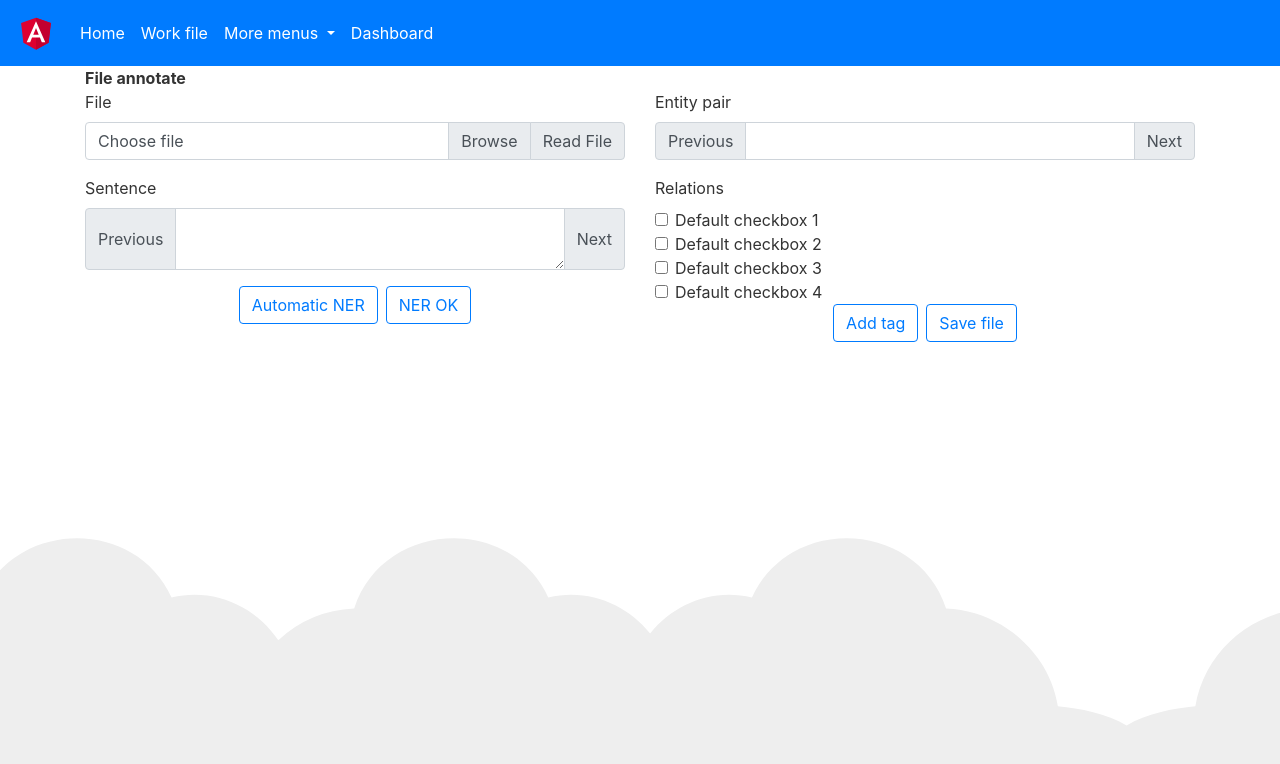
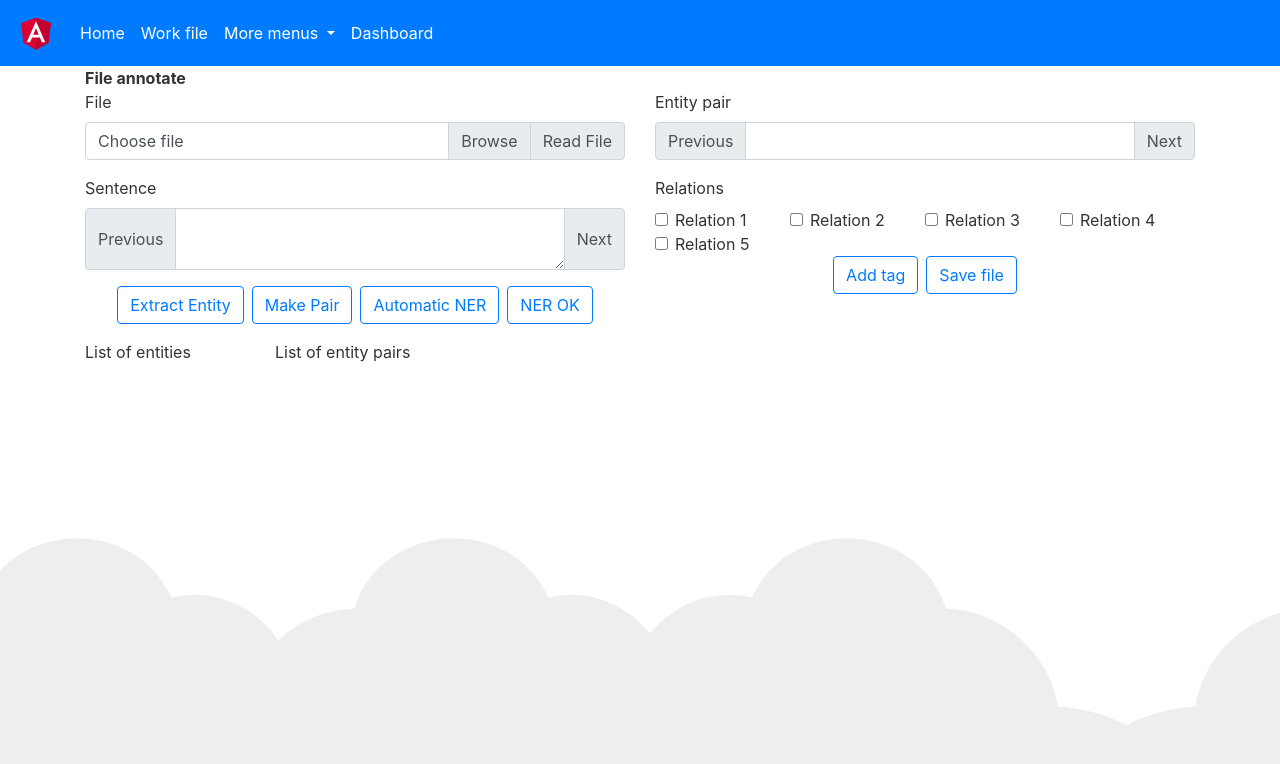
Before and after one commit to abera87/angular-file-read, an Angular app: page /fileannotate in a window 1280 px wide. Shown: the top 764 px of the page. Built offline with nearby package versions, Linux system fonts and the light colour scheme.

Commit message:
add entity, entity pair, relation tags
extractentity, make entity pair, add dynamic relation tags check box add using reactive form

```diff
--- a/package.json
+++ b/package.json
@@ -20,7 +20,6 @@
     "@angular/platform-browser-dynamic": "~10.2.0",
     "@angular/router": "~10.2.0",
     "bootstrap": "^4.5.3",
-    "electron": "^11.1.1",
     "file-saver": "^2.0.5",
     "jquery": "^3.5.1",
     "jszip": "^3.5.0",
--- /dev/null
+++ b/src/app/Entities/NamedEntity.ts
@@ -0,0 +1,10 @@
+export class NamedEntity{
+    entityPair:string;
+    relationTag:string[];
+    /**
+     *
+     */
+    constructor(entityPair:string) {
+        this.entityPair=entityPair;
+    }
+}
--- a/src/app/app-routing.module.ts
+++ b/src/app/app-routing.module.ts
@@ -11,7 +11,7 @@ const routes: Routes = [
 ];
 
 @NgModule({
-  imports: [RouterModule.forRoot(routes,{scrollPositionRestoration:'top',useHash:false})],
+  imports: [RouterModule.forRoot(routes)],
   exports: [RouterModule]
 })
 export class AppRoutingModule { }
--- a/src/app/app.module.ts
+++ b/src/app/app.module.ts
@@ -6,9 +6,8 @@ import { AppComponent } from './app.component';
 import { FileannotateComponent } from './fileannotate/fileannotate.component';
 import { NavigationComponent } from './navigation/navigation.component';
 import { HomeComponent } from './home/home.component';
-import { FormsModule } from '@angular/forms';
+import { FormsModule, ReactiveFormsModule } from '@angular/forms';
 import { CheckFileReadComponent } from './check-file-read/check-file-read.component';
-import { LocationStrategy, PathLocationStrategy } from '@angular/common';
 
 
 @NgModule({
@@ -22,9 +21,10 @@ import { LocationStrategy, PathLocationStrategy } from '@angular/common';
   imports: [
     BrowserModule,
     FormsModule,
+    ReactiveFormsModule,
     AppRoutingModule
   ],
-  providers: [{provide:LocationStrategy,useClass:PathLocationStrategy}],
+  providers: [],
   bootstrap: [AppComponent]
 })
 export class AppModule { }
--- a/src/app/fileannotate/fileannotate.component.html
+++ b/src/app/fileannotate/fileannotate.component.html
@@ -12,13 +12,15 @@ file path: {{filePath}}
         <label for="inputGroupFile02">File</label>
         <div class="input-group mb-3">
             <div class="custom-file">
-              <input type="file" class="custom-file-input" id="inputGroupFile02" (change)="onChange($event.target.files)">
-              <label class="custom-file-label" for="inputGroupFile02" aria-describedby="inputGroupFileAddon02">Choose file</label>
+                <input type="file" class="custom-file-input" id="inputGroupFile02"
+                    (change)="onChange($event.target.files)">
+                <label class="custom-file-label" for="inputGroupFile02" aria-describedby="inputGroupFileAddon02">Choose
+                    file</label>
             </div>
             <div class="input-group-append">
-              <span class="input-group-text" id="inputGroupFileAddon02" (click)="ReadSelectedFile()" >Read File</span>
+                <span class="input-group-text" id="inputGroupFileAddon02" (click)="ReadSelectedFile()">Read File</span>
             </div>
-          </div>
+        </div>
 
         <!-- <div class="input-group mb-3">
             <input type="text" class="form-control" id="file-path-txt" [value]="filePath">
@@ -34,58 +36,77 @@ file path: {{filePath}}
             <div class="input-group-prepend">
                 <span class="input-group-text">Previous</span>
             </div>
-            <textarea class="form-control" id="sentence-txt" [(ngModel)]="fileContent"></textarea>
+            <textarea class="form-control" id="sentence-txt" [(ngModel)]="fileContent"
+                (select)="onSelect($event)"></textarea>
             <div class="input-group-append">
                 <span class="input-group-text">Next</span>
             </div>
         </div>
         <div class="text-center mb-3">
+            <button type="button" class="btn btn-outline-primary mr-2" title="Automatic named entity recognition"
+                (click)="ExtractEntity()">Extract Entity</button>
+            <button type="button" class="btn btn-outline-primary mr-2" title="Automatic named entity recognition"
+                (click)="CreateEntityPair()">Make Pair</button>
             <button type="button" class="btn btn-outline-primary mr-2"
                 title="Automatic named entity recognition">Automatic
                 NER</button>
             <button type="button" class="btn  btn-outline-primary">NER OK</button>
         </div>
+        <div class="imput-group mb-3">
+            <div class="row">
+                <div class="col-4 mb-3">
+                    <label for="">List of entities</label>
+                    <ul class="list-group overflow-auto" style="max-height: 300px;">
+                        <li class="list-group-item" *ngFor="let entity of entities">
+                            {{entity}}<button type="button" class="close" (click)="RemoveItem(entity)">&times;</button>
+                        </li>
+                    </ul>
+                </div>
+                <div class="col mb-3 ">
+                    <label for=""> List of entity pairs</label>
+                    <ul class="list-group overflow-auto" style="max-height: 300px;">
+                        <li class="list-group-item" *ngFor="let pair of entityPairs">
+                            {{pair.entityPair}}
+                        </li>
+                    </ul>
+                </div>
+            </div>
+        </div>
     </div>
+
     <div class="col-lg-6 col-sm-12">
         <label for="entity-pair">Entity pair</label>
         <div class="input-group mb-3">
             <div class="input-group-prepend">
-                <span class="input-group-text">Previous</span>
+                <span class="input-group-text" (click)="GetEntityPair(itemNavigation.Previous)">Previous</span>
             </div>
-            <input type="text" class="form-control" id="entity-pair" />
+            <input type="text" class="form-control" id="entity-pair" [value]="currentEntityPair" />
             <div class="input-group-append">
-                <span class="input-group-text">Next</span>
+                <span class="input-group-text" (click)="GetEntityPair(itemNavigation.Next)">Next</span>
             </div>
         </div>
         <label for="relation-chkbox">Relations</label>
-        <div class="form-check">
-            <input class="form-check-input" type="checkbox" value="" id="defaultCheck1">
-            <label class="form-check-label" for="defaultCheck1">
-                Default checkbox 1
-            </label>
-        </div>
-        <div class="form-check">
-            <input class="form-check-input" type="checkbox" value="" id="defaultCheck2">
-            <label class="form-check-label" for="defaultCheck2">
-                Default checkbox 2
-            </label>
-        </div>
-        <div class="form-check">
-            <input class="form-check-input" type="checkbox" value="" id="defaultCheck3">
-            <label class="form-check-label" for="defaultCheck3">
-                Default checkbox 3
-            </label>
-        </div>
-        <div class="form-check">
-            <input class="form-check-input" type="checkbox" value="" id="defaultCheck4">
-            <label class="form-check-label" for="defaultCheck4">
-                Default checkbox 4
-            </label>
-        </div>
-        <div class="text-center mb-3">
-            <button type="button" class="btn btn-outline-primary mr-2"
-                title="Add tag">Add tag</button>
-            <button type="button" class="btn  btn-outline-primary" (click)="WriteFile()">Save file</button>
+        <div class="input-group mb-3">
+            <form [formGroup]="relationTagFormGroup" (ngSubmit)="AddRelationTag()">
+                <div class="row mr-auto ml-auto">
+                    <div class="form-check col-3" formArrayName="relationTags"
+                        *ngFor="let relation of RelationTagsFormArray.controls; let i=index">
+                        <input class="form-check-input" type="checkbox" [formControlName]="i" id="{{i}}">
+                        <label class="form-check-label" [for]="i">
+                            {{relationsData[i]}}
+                        </label>
+                    </div>
+                </div>
+                <div class="text-center">
+                    <!-- <button type="submit" class="btn btn-outline-primary mr-2" title="Add tag"
+                        [disabled]="!relationTagFormGroup.valid"
+                        >
+                        Add tag</button> -->
+                    <button type="submit" class="btn btn-outline-primary mr-2" title="Add tag">Add tag</button>
+                    <button type="button" class="btn  btn-outline-primary" (click)="WriteFile()">Save file</button>
+                    <!-- <div *ngIf="!relationTagFormGroup.valid">At least one tags need to select for Add Tag</div> -->
+                </div>
+            </form>
         </div>
     </div>
 </div>
--- a/src/app/fileannotate/fileannotate.component.ts
+++ b/src/app/fileannotate/fileannotate.component.ts
@@ -1,7 +1,10 @@
 import { Component, OnInit } from '@angular/core';
+import { FormArray, FormBuilder, FormControl, FormGroup, ValidatorFn } from '@angular/forms';
+import { map, filter } from 'rxjs/operators';
 
 import fileSaver from 'file-saver';
 import * as JSZip from 'jszip';
+import { NamedEntity } from '../Entities/NamedEntity';
 
 @Component({
   selector: 'app-fileannotate',
@@ -10,15 +13,37 @@ import * as JSZip from 'jszip';
 })
 export class FileannotateComponent implements OnInit {
 
+  relationTagFormGroup: FormGroup;
 
   fileName: string;
   filePath: string;
   selectedFile: File;
   fileContent: string;
+  entityPairIndex: number = 0;
+  currentEntityPair: string = '';
+  itemNavigation = ItemNavigation;
 
-  constructor() { }
+  entities: string[] = [];
+  entityPairs: NamedEntity[] = [];
+
+  relationsData: string[] = [
+    "Relation 1",
+    "Relation 2",
+    "Relation 3",
+    "Relation 4",
+    "Relation 5",
+  ];
+
+  constructor(private formBuilder: FormBuilder) {
+    this.relationTagFormGroup = this.formBuilder.group({
+      relationTags: new FormArray([])
+    });
+
+    this.AddRelationTagCheckBox();
+  }
 
   ngOnInit(): void {
+
   }
 
   onChange(fileList: FileList): void {
@@ -27,12 +52,126 @@ export class FileannotateComponent implements OnInit {
     this.selectedFile = file;
   }
 
+  onSelect(event: any): void {
+    const start = event.target.selectionStart;
+    const end = event.target.selectionEnd;
+    let selectedText = event.target.value.substr(start, end - start);
+    //deselect once get the text
+    event.target.selectionStart = event.target.selectionEnd;
+    // console.log(selectedText);
+    if (selectedText.length > 0 && this.entities.indexOf(selectedText) < 0)
+      this.entities.push(selectedText);
+    selectedText = '';
+  }
+
+  get RelationTagsFormArray() {
+    return this.relationTagFormGroup.controls.relationTags as FormArray;
+  }
+
+  private AddRelationTagCheckBox(): void {
+    this.relationsData.forEach(() => this.RelationTagsFormArray.push(new FormControl(false)));
+    // to add validation function
+    // this.RelationTagsFormArray.setValidators(this.minSelectedCheckboxes(1));
+  }
+
+  /*
+  this is to add validator function on check box
+  // validation function for tags checkbox
+  minSelectedCheckboxes(min = 1):ValidatorFn {
+    const validator: ValidatorFn = (formArray: FormArray) => {
+      const totalSelected = formArray.controls
+        .map(control => control.value)
+        .reduce((prev, next) => next ? prev + next : prev, 0);
+
+      return totalSelected >= min ? null : { required: true };
+    };
+
+    return validator;
+  }
+
+  */
+
+  // update tags on click of previous and next in entity pair
+  UpdateRelationTagCheckBox(): void {
+    if (this.entityPairs[this.entityPairIndex].relationTag != undefined) {
+      let tags = this.entityPairs[this.entityPairIndex].relationTag;
+      this.RelationTagsFormArray.controls.forEach((ctrl, i) => {
+        if (tags.indexOf(this.relationsData[i]) > -1)
+          ctrl.setValue(true);
+        else
+          ctrl.setValue(false);
+      });
+    }
+    else {
+      this.RelationTagsFormArray.controls.forEach((ctrl, i) => ctrl.setValue(false));
+    }
+  }
+
+  AddRelationTag(): void {
+    let selectedTags = this.relationTagFormGroup.value.relationTags
+      .map((checked, i) => checked ? this.relationsData[i] : null)
+      .filter(v => v !== null);
+    // console.log(selectedTags);
+    // if (this.entityPairs[this.entityPairIndex].relationTag == undefined)
+    this.entityPairs[this.entityPairIndex].relationTag = [];
+    selectedTags.forEach((item, i) => {
+      this.entityPairs[this.entityPairIndex].relationTag.push(item);
+    });
+  }
+
+  CreateEntityPair(): void {
+    this.entityPairs = [];
+    for (let i = 0; i < this.entities.length; i++)
+      for (let j = 0; j < this.entities.length; j++) {
+        if (i == j)
+          continue;
+        let item = `${this.entities[i]} ${this.entities[j]}`;
+        this.entityPairs.push(new NamedEntity(item));
+      }
+
+    this.currentEntityPair = this.entityPairs[0].entityPair;
+    this.entityPairIndex = 0;
+  }
+
+  ExtractEntity(): void {
+    this.entities = [];
+    let words = this.fileContent.split(" ");
+    words.forEach((item) => {
+      if (this.entities.indexOf(item) < 0)
+        this.entities.push(item);
+    });
+  }
+
+  RemoveItem(item: string): void {
+    let index = this.entities.indexOf(item);
+    if (index > -1)
+      this.entities.splice(index, 1);
+  }
+
+  GetEntityPair(itemNav: ItemNavigation): void {
+    switch (itemNav) {
+      case ItemNavigation.Previous:
+        if (this.entityPairIndex > 0)
+          this.currentEntityPair = this.entityPairs[--this.entityPairIndex].entityPair;
+        this.UpdateRelationTagCheckBox();
+        break;
+
+      case ItemNavigation.Next:
+        if (this.entityPairIndex < this.entityPairs.length - 1)
+          this.currentEntityPair = this.entityPairs[++this.entityPairIndex].entityPair;
+        this.UpdateRelationTagCheckBox();
+        break;
+
+      default:
+        break;
+    }
+  }
+
   ReadSelectedFile() {
     this.ReadFileContent();
   }
 
-
-
+  // save file to client side
   WriteFile() {
     const zip = new JSZip();
     // create a file
@@ -45,7 +184,7 @@ export class FileannotateComponent implements OnInit {
       });
   }
 
-
+  //read client selected file content
   ReadFileContent() {
     let fileReader: FileReader = new FileReader();
     let self = this;
@@ -56,3 +195,8 @@ export class FileannotateComponent implements OnInit {
   }
 
 }
+
+export enum ItemNavigation {
+  Previous,
+  Next
+}
```
Also changed, not shown: readme.txt, 5 other files (tests, documents, lock files or other folders).
